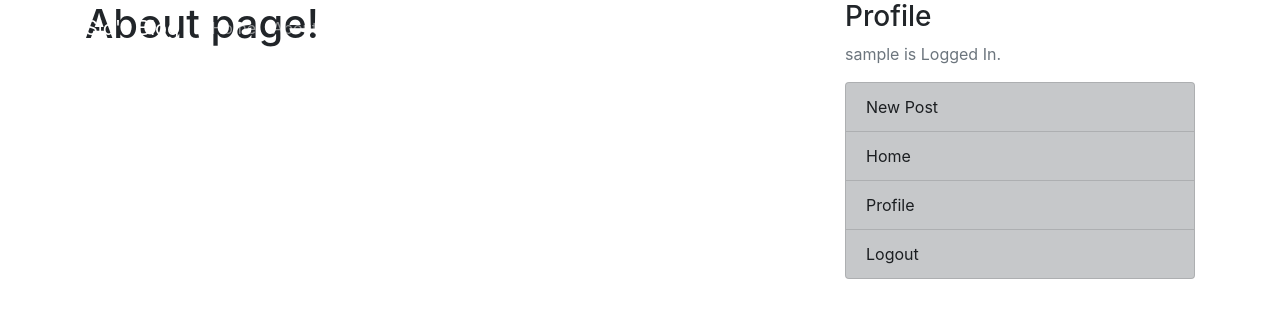
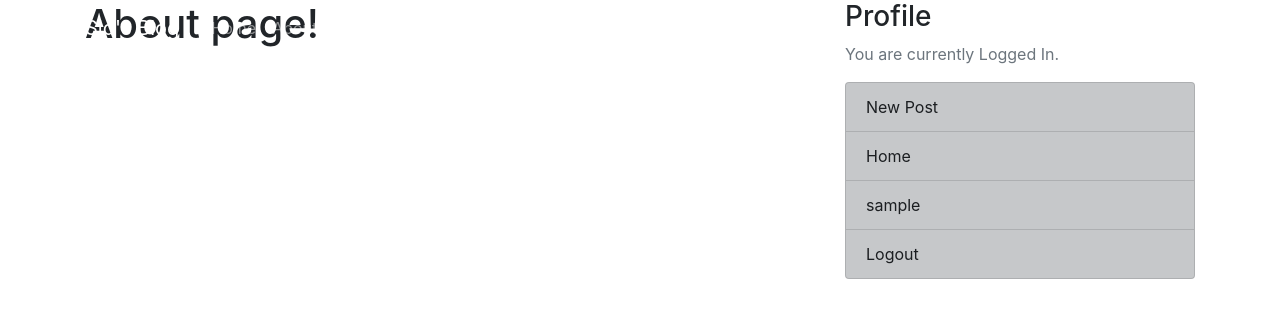
Before and after one commit to methegeek/Projects, a Django app: page /about/ in a window 1280 px wide. Shown: the top 318 px of the page. Run offline with Django 3.2, Linux system fonts and the light colour scheme; the visitor is signed in with stand-in values (Sample User, id 1); some libraries are stand-ins or nearby versions.

Commit message:
logged in 2

```diff
--- a/blog/templates/blog/base.html
+++ b/blog/templates/blog/base.html
@@ -37,7 +37,7 @@
               <div class="navbar-nav">
                 {% if user.is_authenticated %}
                 <a class="nav-item nav-link" href="{% url 'post-create' %}">New Post</a>
-                <a class="nav-item nav-link" href="{% url 'profile' %}">Profile</a>
+                <a class="nav-item nav-link" href="{% url 'profile' %}">{{user.username}}</a>
                 <a class="nav-item nav-link" href="{% url 'logout' %}">Logout</a>
 
                 {% else %}
@@ -71,12 +71,12 @@
                 {% if user.is_authenticated %}
                       <h3>Profile</h3>
 
-                      <p class='text-muted'>{{user.username}} is Logged In.
+                      <p class='text-muted'>You are currently Logged In.
                           <ul class="list-group">
                           <a class="list-group-item list-group-item-dark" href="{% url 'post-create' %}">New Post</a>
                           <a class="list-group-item list-group-item-dark" href="{% url 'blog-home' %}">Home</a>
 
-                          <a class="list-group-item list-group-item-dark" href="{% url 'profile' %}">Profile</a>
+                          <a class="list-group-item list-group-item-dark" href="{% url 'profile' %}">{{user.username}}</a>
                           <a class="list-group-item list-group-item-dark" href="{% url 'logout' %}">Logout</a>
                           </ul>
                       </p>
```
